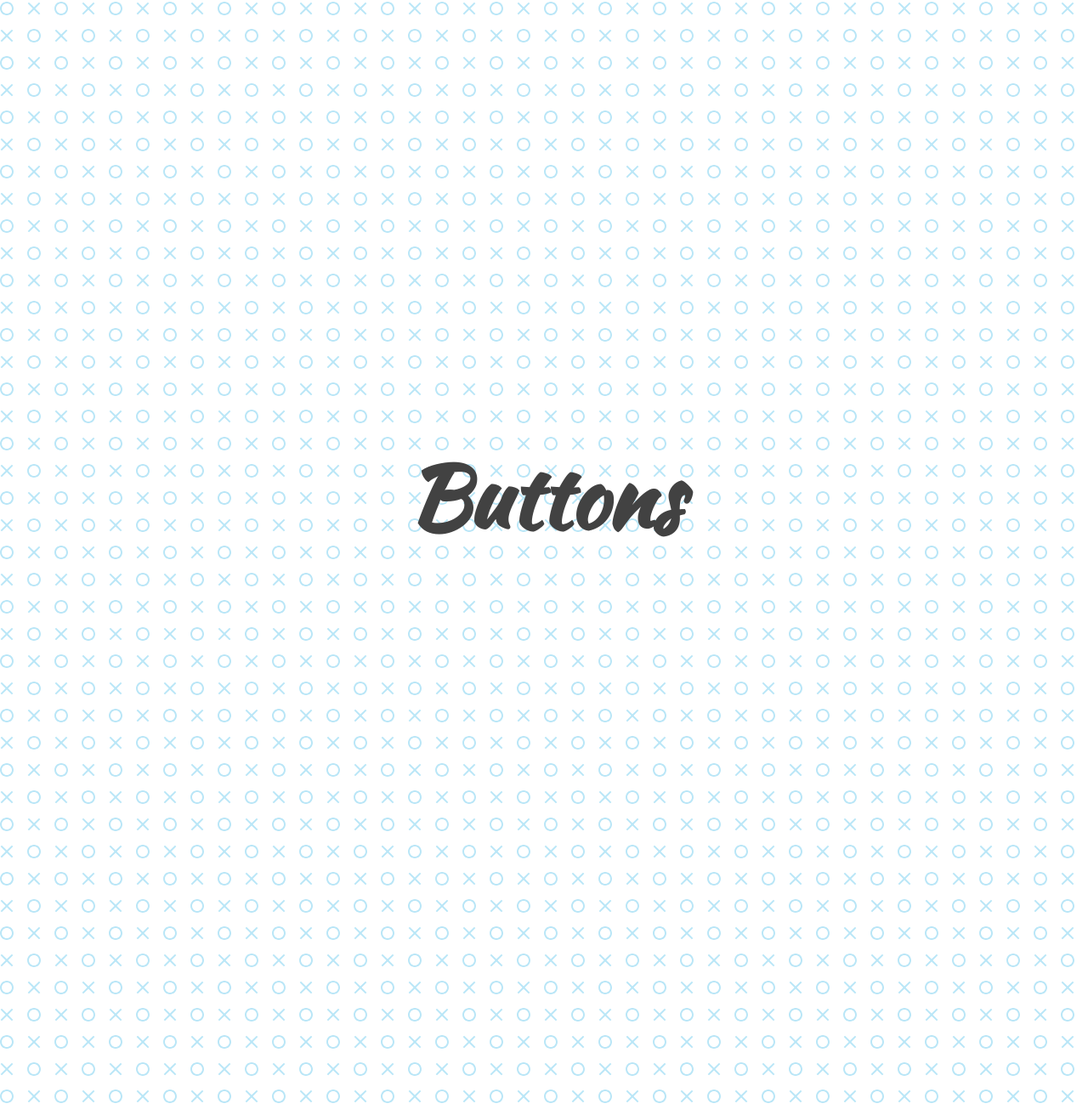
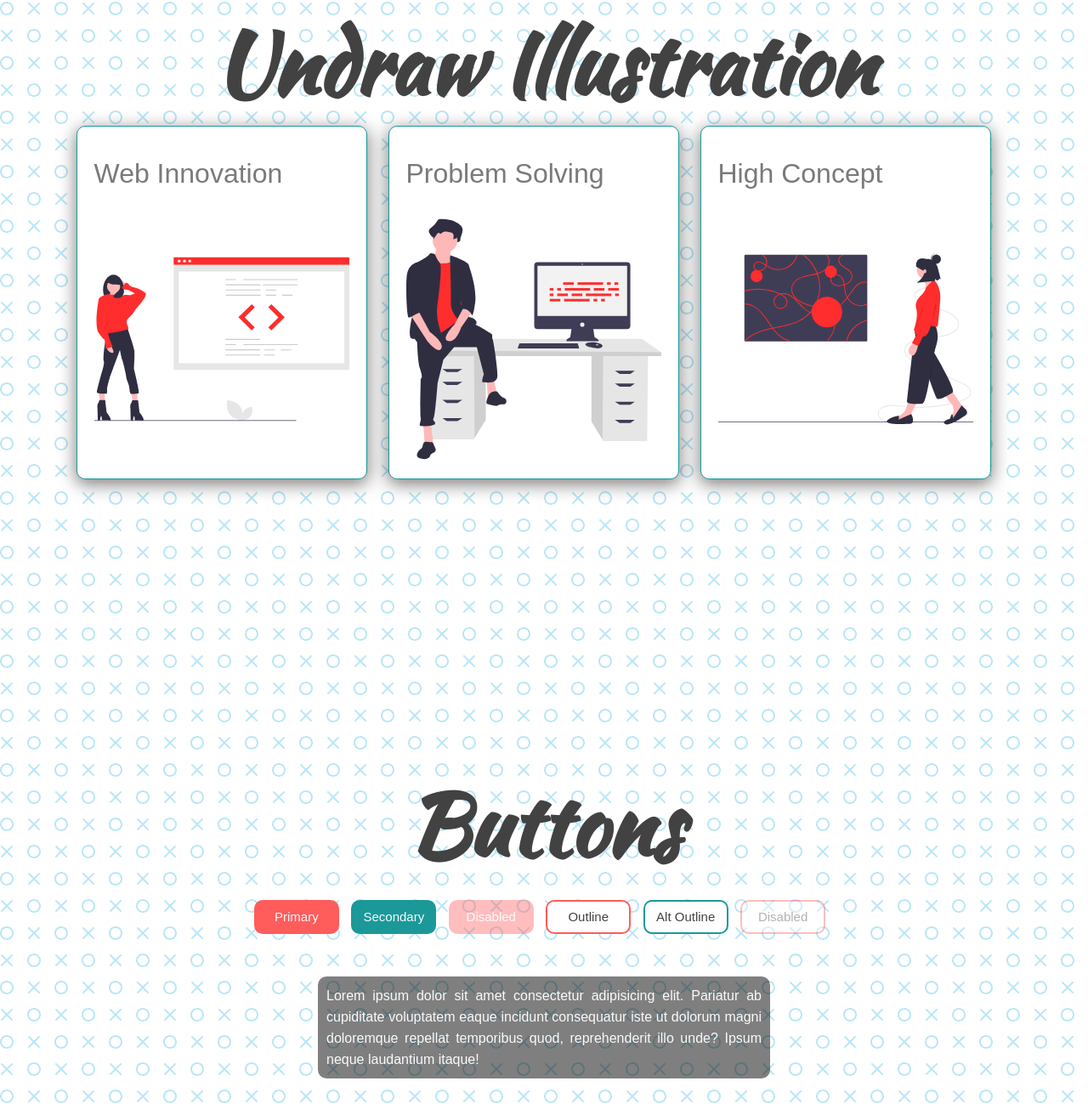
Before and after one commit to AlmirDautovic/Dark-LightMOdeProject, a plain HTML site: page index.html in a window 1280 px wide. Shown: the part 958-2270 px from the top of the page at 85% size. Drawn offline with nearby package versions, Linux system fonts and the light colour scheme.

Commit message:
adding buttons and styles for different kind of buttons

```diff
--- a/index.html
+++ b/index.html
@@ -19,17 +19,44 @@
         <a href="#contact">CONTACT</a>
     </nav>
     <!-- Main Body Section -->
-    <sectin id="home">
+    <section id="home">
         <div class="title-group">
             <h1>This is Main Title</h1>
             <h2>Welcome to the Website</h2>
         </div>
-    </sectin>
+    </section>
     <section id="about">
         <h1>Undraw Illustration</h1>
+        <div class="about-container">
+            <div class="image-container">
+                <h2>Web Innovation</h2>
+                <img src="img/undraw_proud_coder_light.svg" alt="Proud Coder" id="image1">
+            </div>
+            <div class="image-container">
+                <h2>Problem Solving</h2>
+                <img src="img/undraw_feeling_proud_light.svg" alt="Feeling Proud" id="image2">
+            </div>
+            <div class="image-container">
+                <h2>High Concept</h2>
+                <img src="img/undraw_conceptual_idea_light.svg" alt="Idea" id="image3">
+            </div>
+        </div>
     </section>
     <section id="projects">
         <h1>Buttons</h1>
+        <div class="buttons">
+            <button class="primary">Primary</button>
+            <button class="secondary">Secondary</button>
+            <button class="primary" disabled>Disabled</button>
+            <button class="outline">Outline</button>
+            <button class="secondary outline">Alt Outline</button>
+            <button class="outline" disabled>Disabled</button>
+        </div>
+        <div class="text-box" id="text-box">
+            <p>Lorem ipsum dolor sit amet consectetur adipisicing elit. Pariatur ab cupiditate voluptatem eaque incidunt
+                consequatur iste ut dolorum magni doloremque repellat temporibus quod, reprehenderit illo unde? Ipsum
+                neque laudantium itaque!</p>
+        </div>
     </section>
     <section id="contact">
 
--- a/style.css
+++ b/style.css
@@ -90,3 +90,85 @@ a:focus {
 .about-container {
   display: flex;
 }
+
+.image-container {
+  border: 1px solid var(--secondary-color);
+  border-radius: 10px;
+  padding: 10px 20px;
+  margin-right: 25px;
+  width: auto;
+  background: var(--background);
+  box-shadow: var(--box-shadow);
+}
+
+img {
+  height: 300px;
+  width: 300px;
+}
+
+/* Project section */
+
+.buttons {
+  margin-top: 15px;
+  margin-bottom: 50px;
+}
+
+button {
+  min-width: 100px;
+  height: 40px;
+  cursor: pointer;
+  border-radius: 10px;
+  margin-right: 10px;
+  border: 2px solid var(--primary-color);
+  font-size: 15px;
+  outline: none;
+}
+
+button:disabled {
+  opacity: 0.4;
+  cursor: default;
+}
+
+button:hover:not(.outline) {
+  filter: brightness(110%);
+}
+
+.primary {
+  background: var(--primary-color);
+  color: var(--on-primary);
+}
+
+.secondary {
+  border: 2px solid var(--secondary-color);
+}
+
+.secondary,
+.secondary:hover,
+.outline.secondary:hover {
+  background: var(--secondary-color);
+  color: var(--on-primary);
+}
+
+.outline {
+  background: var(--background);
+  color: var(--on-background);
+}
+
+.outline:hover {
+  background: var(--primary-color);
+  color: var(--on-primary);
+}
+
+.text-box {
+  width: 40%;
+  text-align: justify;
+  background: rgb(0 0 0 / 50%);
+  color: var(--on-primary);
+  border-radius: 10px;
+  padding: 10px;
+}
+
+p {
+  margin: 0;
+  line-height: 25px;
+}
```
